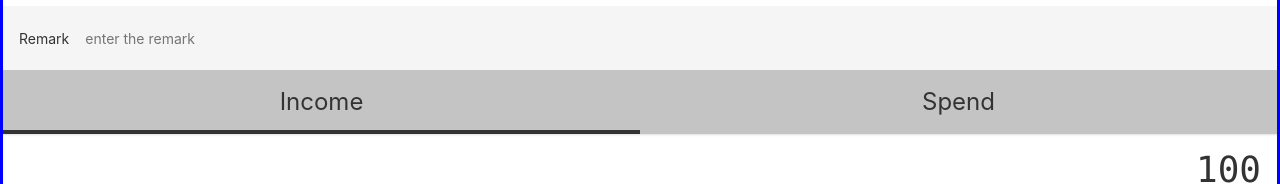
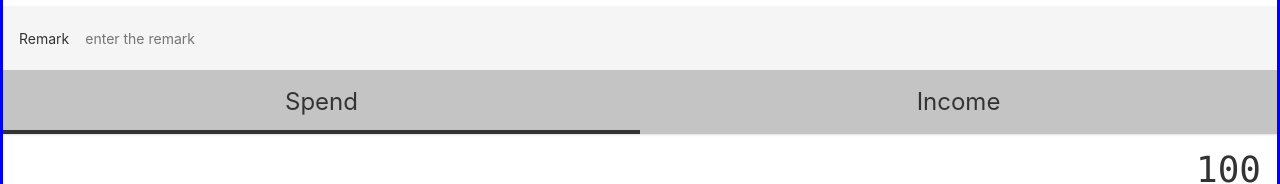
Before and after one commit to TracyChen33/Morney, a Vue app: page /#/money in a window 1280 px wide. Shown: the part 281-465 px from the top of the page. Built offline with nearby package versions, Linux system fonts and the light colour scheme.

Commit message:
JS for MoneyTypes

```diff
--- a/src/components/Money/Types.vue
+++ b/src/components/Money/Types.vue
@@ -1,14 +1,31 @@
 <template>
-    <ul class="types">
-      <li class="selected">Income</li>
-      <li>Spend</li>
-    </ul>
+  <ul class="types">
+    <li :class="type === '-' && 'selected'" @click="selectType('-')">Spend</li>
+    <li :class="type === '+' && 'selected'" @click="selectType('+')">Income</li>
+  </ul>
 </template>
 
-<script lang="ts">
+<script>
   export default {
-    name: 'types'
-  };
+    name: 'types',
+    props:['xxx'],
+    data() {
+      return {
+        type: '-' // '-' for spend, '+' for Income
+      }
+    },
+    mounted(){
+      console.log(this.xxx)
+    },
+    methods: {
+      selectType(type) {
+        if (type !== '-' && type !== '+') {
+          throw new Error('type is unknown')
+        }
+        this.type = type
+      }
+    }
+  }
 </script>
 
 <style lang="scss" scoped>
--- a/src/views/Money.vue
+++ b/src/views/Money.vue
@@ -1,7 +1,7 @@
 <template>
   <Layout class-prefix="layout">
     <number-pad/>
-    <Types/>
+    <Types xxx="hi"/>
     <Notes/>
     <Tags/>
   </Layout>
```
